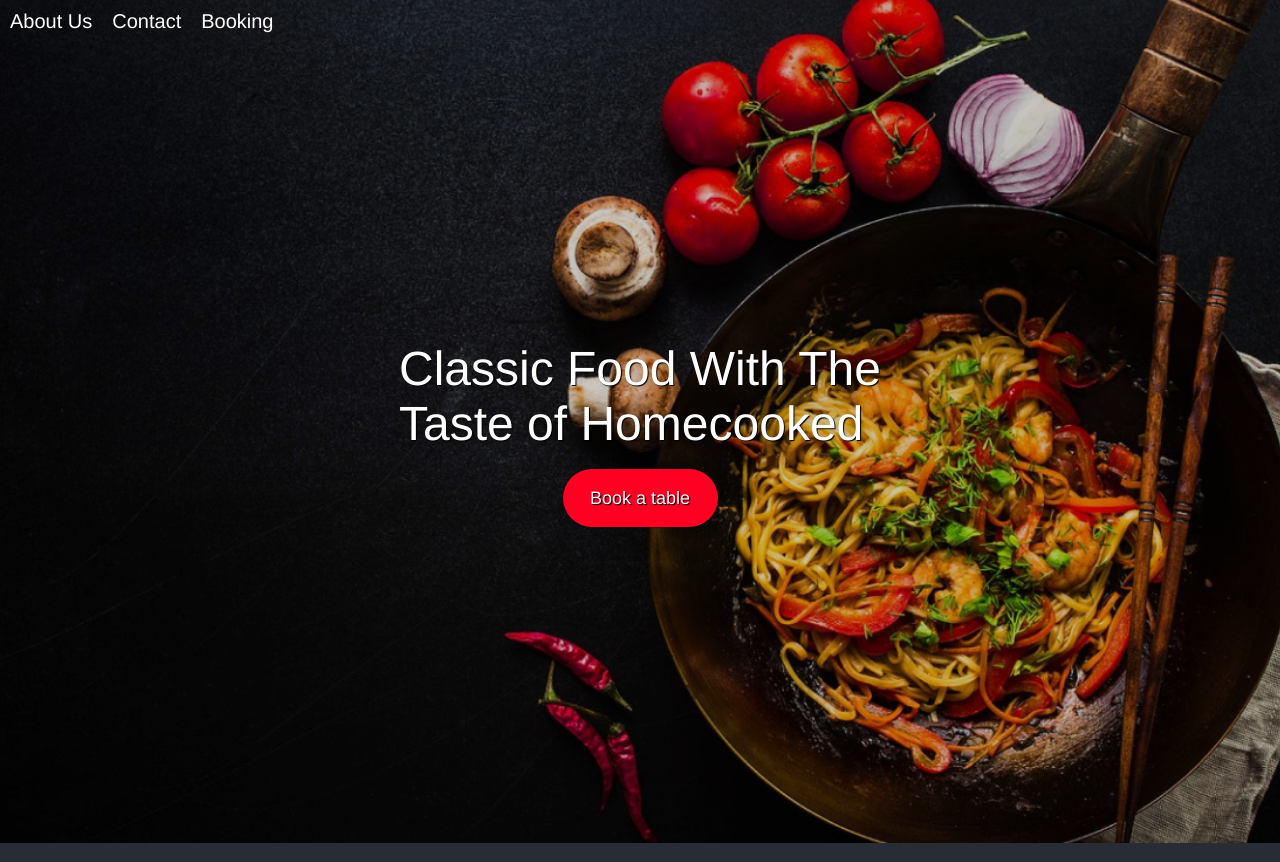
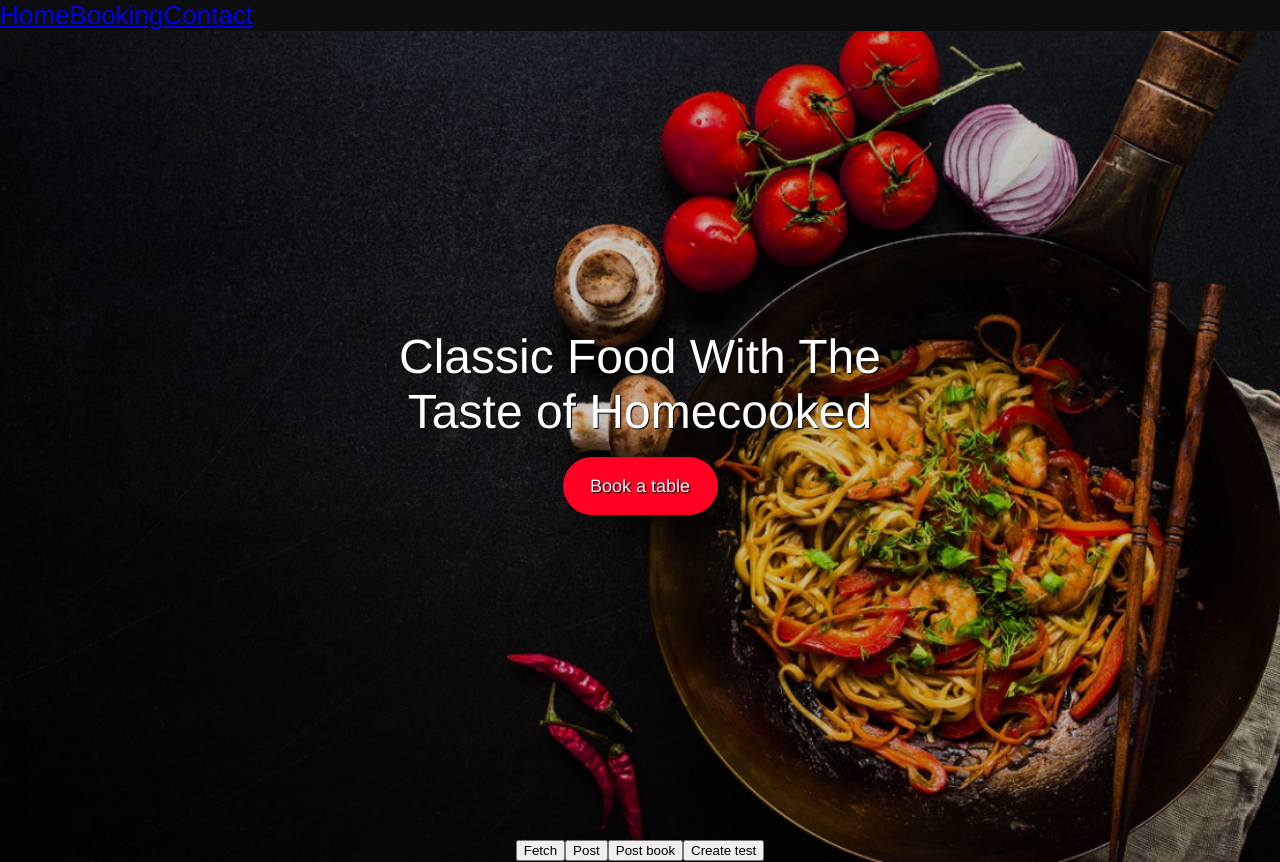
Before and after one commit to Alexandrhall/restaurant-app, a React (Create React App) app in the folder client/: page / in a window 1280 px wide. Built offline with nearby package versions, Linux system fonts and the light colour scheme.

Commit message:
fixed routing

```diff
--- a/client/src/App.tsx
+++ b/client/src/App.tsx
@@ -7,13 +7,14 @@ import { Layout } from "./components/Layout";
 import { Home } from "./components/pages/Home";
 import { Contact } from "./components/pages/Contact";
 import { About } from "./components/pages/About";
+import { Navigation } from "./components/Navigation";
 
 function App() {
   return (
     <BrowserRouter>
       <Routes>
-        <Route path="/" element={<Home />}>
-          <Route index element={<Button />}></Route>
+        <Route path="/" element={<Layout />}>
+          <Route index element={<Home />}></Route>
           <Route path="/booking" element={<Booking />}></Route>
           <Route path="/contact" element={<Contact />}></Route>
           <Route path="/about" element={<About />}></Route>
--- a/client/src/components/Layout.tsx
+++ b/client/src/components/Layout.tsx
@@ -1,14 +1,19 @@
 import { Link, Outlet } from "react-router-dom";
+import "../styles/navigation.scss";
 
 export const Layout = () => {
   return (
     <div className="App">
-      <h1>Restaurant booking</h1>
-      <nav>
-        <Link to={"/"}>Home</Link>
-        <Link to={"/booking"}>Booking</Link>
-        <Link to={"/contact"}>Contact</Link>
-      </nav>
+      {/* <h1>Restaurant booking</h1> */}
+      <div className="navWrapper">
+        <div className="logoWrapper"></div>
+
+        <nav className="menuWrapper">
+          <Link to={"/"}>Home</Link>
+          <Link to={"/booking"}>Booking</Link>
+          <Link to={"/contact"}>Contact</Link>
+        </nav>
+      </div>
       <Outlet></Outlet>
     </div>
   );
--- a/client/src/components/pages/About.tsx
+++ b/client/src/components/pages/About.tsx
@@ -4,7 +4,7 @@ import { Navigation } from "../Navigation";
 export const About = () => {
   return (
     <div className="box">
-      <Navigation></Navigation>
+      {/* <Navigation></Navigation> */}
       <div className="image-container">
         <img src="../../assets/Aboutimage.png" alt="" />
       </div>
--- a/client/src/components/pages/Booking.tsx
+++ b/client/src/components/pages/Booking.tsx
@@ -1,5 +1,6 @@
 import { useState } from "react";
 import Calendar from "react-calendar";
+import "react-calendar/dist/Calendar.css";
 
 export const Booking = () => {
   const [dateValue, setDateValue] = useState(new Date());
--- a/client/src/components/pages/Button.tsx
+++ b/client/src/components/pages/Button.tsx
@@ -1,6 +1,4 @@
-import React, { useState } from "react";
 import axios from "axios";
-import Calendar from "react-calendar";
 import "react-calendar/dist/Calendar.css";
 
 export const Button = () => {
--- a/client/src/components/pages/Contact.tsx
+++ b/client/src/components/pages/Contact.tsx
@@ -5,7 +5,7 @@ import { Navigation } from "../Navigation";
 export const Contact = () => {
   return (
     <div className="wrapper">
-      <Navigation></Navigation>
+      {/* <Navigation></Navigation> */}
       <div className="contact">
         <p className="contact-text">Contact</p>
         <div className="contact-form">
--- a/client/src/components/pages/Home.tsx
+++ b/client/src/components/pages/Home.tsx
@@ -1,15 +1,17 @@
 import React from "react";
 import { Navigation } from "../Navigation";
 import "../../styles/home.scss";
+import { Button } from "./Button";
 
 export const Home = () => {
   return (
     <div className="hero-image">
-      <Navigation></Navigation>
+      {/* <Navigation></Navigation> */}
       <div className="hero-text">
         Classic Food With The <br></br>Taste of Homecooked
         <p className="book-button">Book a table</p>
       </div>
+      <Button></Button>
     </div>
   );
 };
```
